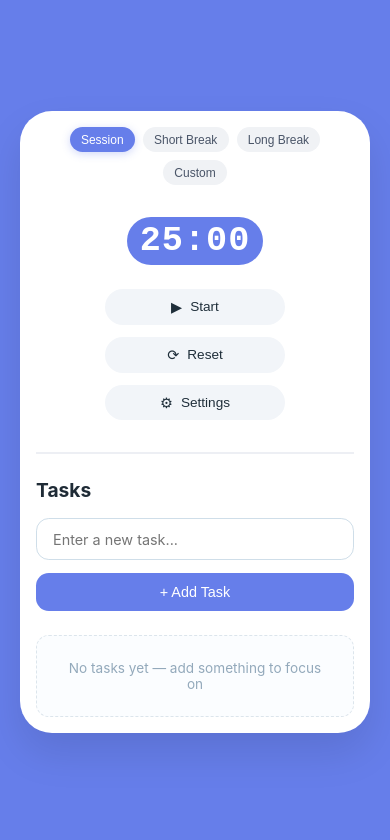
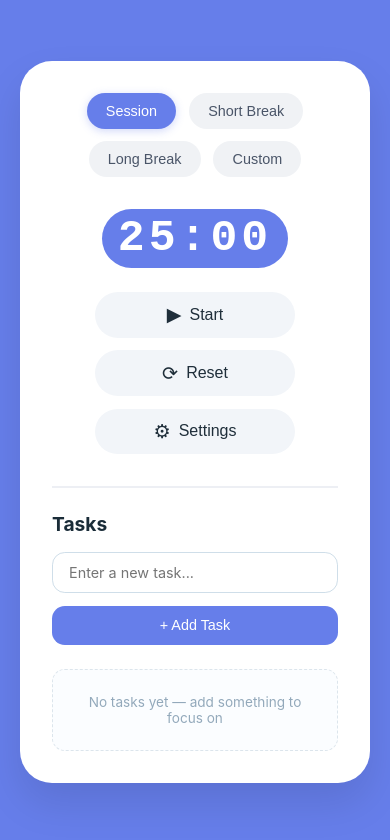
Before and after one commit to TDigitalCortex/Pomodoro-Timer, a plain HTML site: page index.html in a window 390 px wide. Drawn offline with Linux system fonts and the light colour scheme.

Commit message:
Update index.html

```diff
--- a/index.html
+++ b/index.html
@@ -38,7 +38,6 @@
       text-align: center;
     }
 
-    /* Mode Selector */
     .mode-selector {
       display: flex;
       gap: 0.8rem;
@@ -70,7 +69,6 @@
       box-shadow: 0 2px 8px rgba(102, 126, 234, 0.3);
     }
 
-    /* Timer Display */
     .timer-circle {
       text-align: center;
       margin: 1rem 0;
@@ -89,7 +87,6 @@
       transition: all 0.3s ease;
     }
 
-    /* Action Buttons - FULLY RESPONSIVE */
     .action-buttons {
       display: flex;
       justify-content: center;
@@ -129,7 +126,6 @@
       transform: scale(0.95);
     }
 
-    /* Tasks Section */
     .tasks-section {
       margin-top: 2rem;
       border-top: 2px solid #edeff4;
@@ -344,7 +340,7 @@
       font-weight: 500;
       color: #2d3748;
       font-size: 0.9rem;
-      min-width: 130px;
+      min-width: 140px;
     }
 
     .settings-row input {
@@ -393,37 +389,7 @@
       transform: translateY(-2px);
     }
 
-    /* ========== RESPONSIVE DESIGN ========== */
-
-    @media (max-width: 768px) {
-      .timer-card {
-        padding: 1.5rem;
-      }
-
-      .timer-digits {
-        font-size: 3.5rem;
-        padding: 0.4rem 1.2rem;
-      }
-
-      .mode-btn {
-        padding: 0.5rem 1rem;
-        font-size: 0.85rem;
-      }
-
-      .action-buttons {
-        gap: 1rem;
-      }
-
-      .icon-btn {
-        padding: 0.6rem 1.2rem;
-        font-size: 0.9rem;
-      }
-
-      .btn-icon {
-        font-size: 1rem;
-      }
-    }
-
+    /* Responsive */
     @media (max-width: 600px) {
       .action-buttons {
         flex-direction: column;
@@ -435,12 +401,7 @@
         width: 100%;
         max-width: 200px;
         padding: 0.7rem 1rem;
-        font-size: 0.9rem;
         justify-content: center;
-      }
-
-      .btn-icon {
-        font-size: 1rem;
       }
 
       .timer-digits {
@@ -448,77 +409,12 @@
         padding: 0.3rem 1rem;
       }
 
-      .mode-selector {
-        gap: 0.5rem;
-      }
-
-      .mode-btn {
-        padding: 0.4rem 0.8rem;
-        font-size: 0.8rem;
-      }
-
       .task-input-container {
         flex-direction: column;
-        gap: 0.8rem;
       }
 
       .add-task-btn {
         width: 100%;
-        padding: 0.7rem;
-      }
-    }
-
-    @media (max-width: 480px) {
-      .timer-card {
-        padding: 1rem;
-      }
-
-      .timer-digits {
-        font-size: 2.2rem;
-        padding: 0.25rem 0.8rem;
-        letter-spacing: 1px;
-      }
-
-      .icon-btn {
-        max-width: 180px;
-        padding: 0.6rem 0.8rem;
-        font-size: 0.85rem;
-      }
-
-      .btn-icon {
-        font-size: 0.9rem;
-      }
-
-      .mode-btn {
-        padding: 0.35rem 0.7rem;
-        font-size: 0.75rem;
-      }
-
-      .settings-row {
-        flex-direction: column;
-        align-items: flex-start;
-        gap: 0.5rem;
-      }
-
-      .settings-row input {
-        width: 100%;
-      }
-    }
-
-    @media (max-width: 380px) {
-      .timer-digits {
-        font-size: 1.8rem;
-        padding: 0.2rem 0.6rem;
-      }
-
-      .icon-btn {
-        max-width: 150px;
-        padding: 0.5rem 0.7rem;
-        font-size: 0.8rem;
-      }
-
-      .btn-icon {
-        font-size: 0.85rem;
       }
     }
   </style>
@@ -567,6 +463,7 @@
     </div>
   </div>
 
+  <!-- Settings Modal with ALL 5 Color Options -->
   <div id="settingsOverlay" class="settings-overlay">
     <div class="settings-modal">
       <div class="settings-modal-header">
@@ -595,7 +492,7 @@
         </div>
 
         <div class="settings-group">
-          <h3>Appearance</h3>
+          <h3>Timer Colors</h3>
           <div class="settings-row">
             <label>Timer Text Color:</label>
             <input type="color" id="timerTextColor" value="#ffffff">
@@ -604,16 +501,20 @@
             <label>Timer Background Color:</label>
             <input type="color" id="timerBgColor" value="#667eea">
           </div>
+        </div>
+
+        <div class="settings-group">
+          <h3>Theme Colors</h3>
           <div class="settings-row">
             <label>Task Text Color:</label>
             <input type="color" id="taskTextColor" value="#1a2c38">
           </div>
           <div class="settings-row">
-            <label>Page Background Color:</label>
+            <label>Page Background:</label>
             <input type="color" id="pageBgColor" value="#667eea">
           </div>
           <div class="settings-row">
-            <label>Card Background Color:</label>
+            <label>Card Background:</label>
             <input type="color" id="cardBgColor" value="#ffffff">
           </div>
         </div>
@@ -670,7 +571,7 @@
         let customTime = 30;
         let tasks = [];
 
-        // Color variables
+        // Color values
         let timerTextColor = '#ffffff';
         let timerBgColor = '#667eea';
         let taskTextColor = '#1a2c38';
@@ -701,15 +602,14 @@
             shortBreakTime = settings.shortBreakTime || 5;
             longBreakTime = settings.longBreakTime || 15;
             customTime = settings.customTime || 30;
-
             timerTextColor = settings.timerTextColor || '#ffffff';
             timerBgColor = settings.timerBgColor || '#667eea';
             taskTextColor = settings.taskTextColor || '#1a2c38';
             pageBgColor = settings.pageBgColor || '#667eea';
             cardBgColor = settings.cardBgColor || '#ffffff';
+          }
 
-            applyColors();
-          }
+          applyColors();
         }
 
         function applyColors() {
@@ -911,6 +811,7 @@
 
         if (settingsBtn) {
           settingsBtn.onclick = function() {
+            // Load current values into settings modal
             document.getElementById('sessionTime').value = sessionTime;
             document.getElementById('shortBreakTime').value = shortBreakTime;
             document.getElementById('longBreakTime').value = longBreakTime;
```
